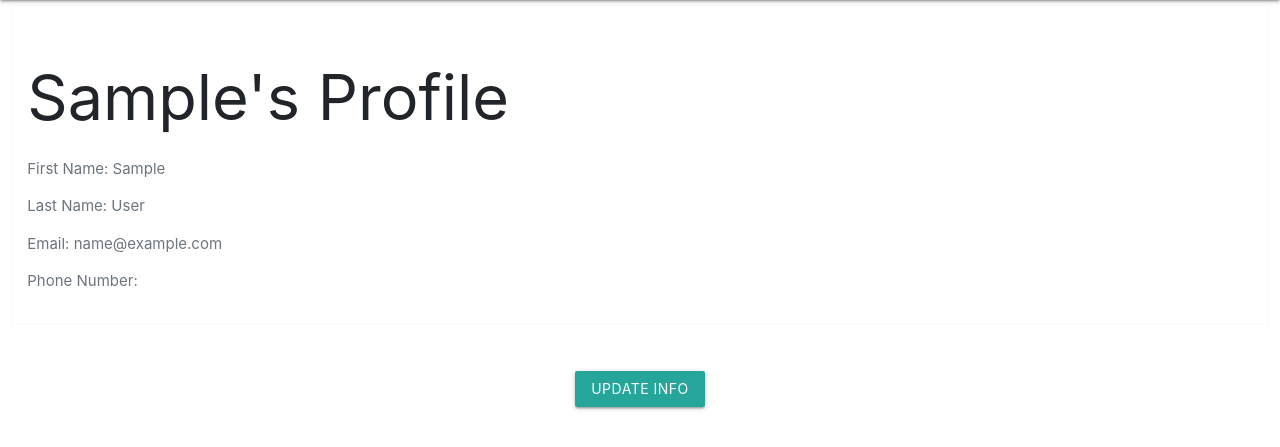
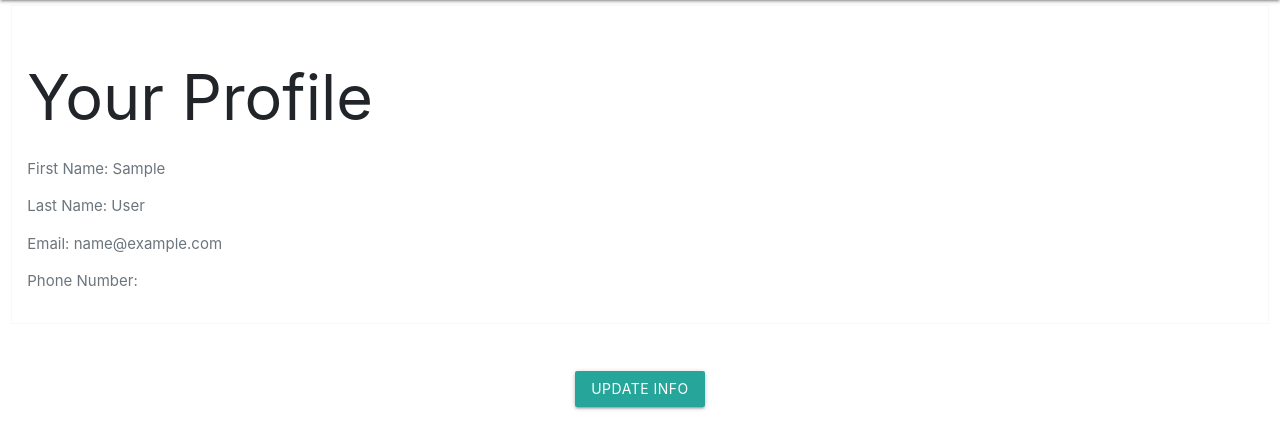
Before and after one commit to swatisriva1/quick-tutor-project, a Django app: page /student/ in a window 1280 px wide. Shown: the part 64-511 px from the top of the page. Run offline with Django 3.2, Linux system fonts and the light colour scheme; the visitor is signed in with stand-in values (Sample User, id 1); some libraries are stand-ins or nearby versions.

Commit message:
Update student.html

```diff
--- a/tutor/templates/tutor/student.html
+++ b/tutor/templates/tutor/student.html
@@ -11,10 +11,11 @@
         <fieldset class="form-group">
             <div class="border border-light p-3 mb-4">
                 <div class="text-left">
-                    <h1> {{ user.profile.first_name }}'s Profile </h1>
+                    <h1> Your Profile </h1>
+
                     {% if user.profile.first_name and user.profile.last_name is None %}
-                    <p class="text-secondary"> First Name: {{ user.first_name }}</p>
-                    <p class="text-secondary"> Last Name: {{ user.last_name }}</p>
+                        <p class="text-secondary"> First Name: {{ user.first_name }}</p>
+                        <p class="text-secondary"> Last Name: {{ user.last_name }}</p>
                     {% else %}
                         <p class="text-secondary"> First Name: {{ user.profile.first_name }}</p>
                         <p class="text-secondary"> Last Name: {{ user.profile.last_name }}</p>
```
